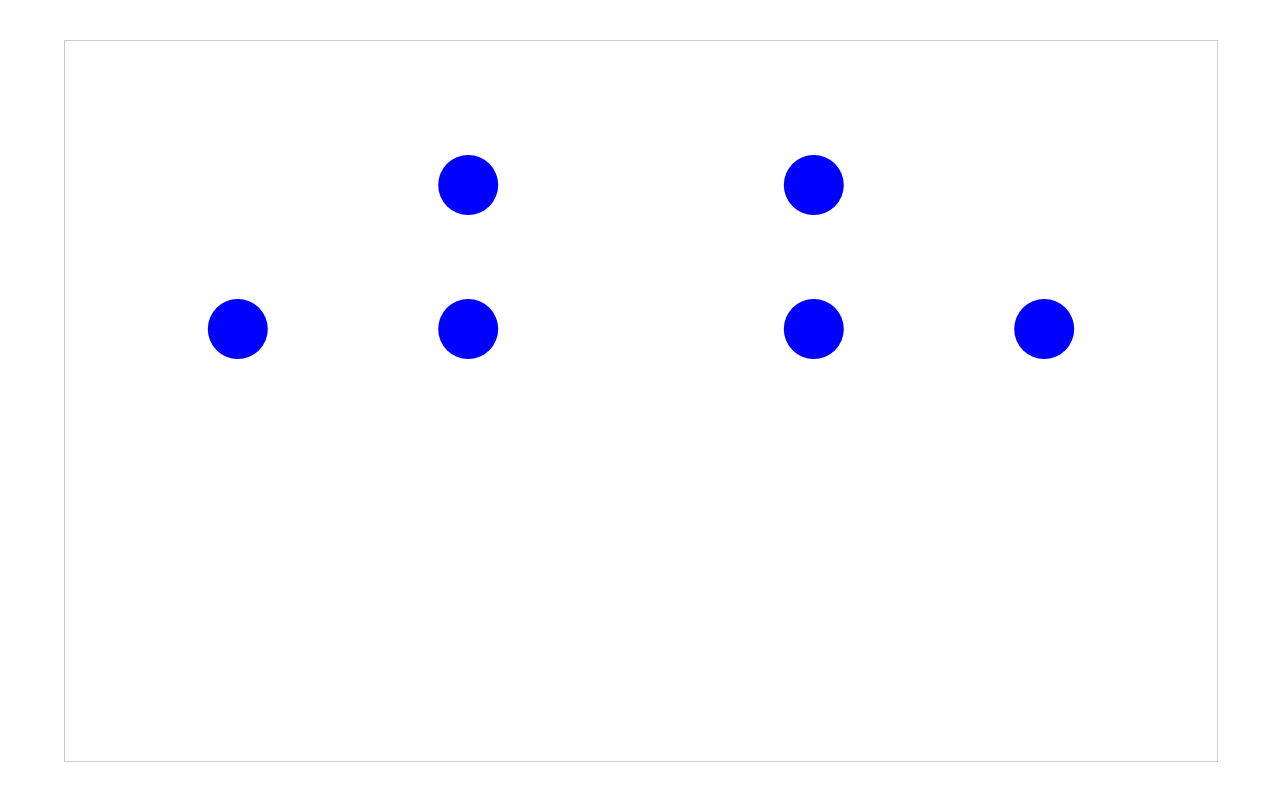
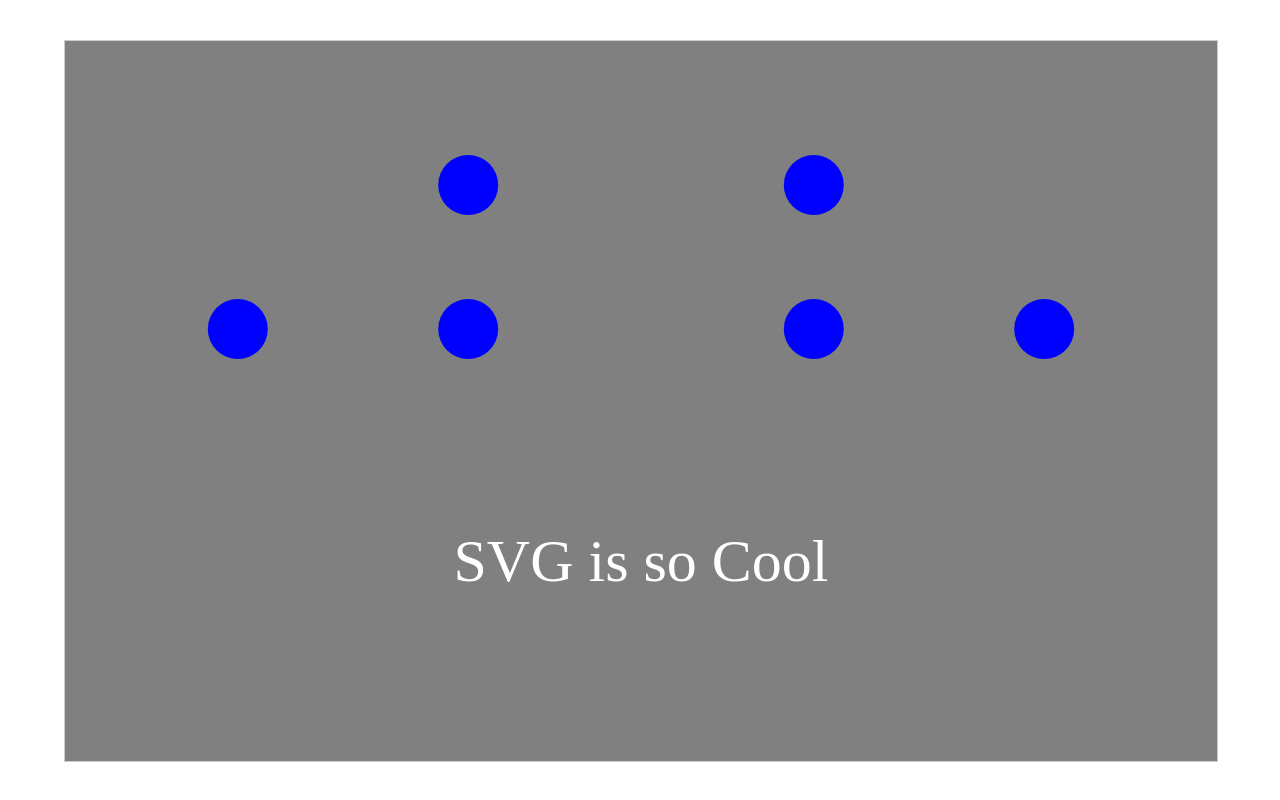
Before and after one commit to glass-bead-labs/JSBiReach, a plain HTML site: page svg/index.html in a window 1280 px wide. Drawn offline with Linux system fonts and the light colour scheme.

Commit message:
Cleaning up a bit, make text visible

```diff
--- a/svg/index.html
+++ b/svg/index.html
@@ -6,14 +6,14 @@
 
     <style type="text/css">
       svg {
-        display:block;
-        border:1px solid #ccc;
-        position:absolute;
-        top:5%;
-        left:5%;
-        width:90%;
-        height:90%;
-        background:#fff;
+        display: block;
+        border: 1px solid #ccc;
+        position: absolute;
+        top:  5%;
+        left: 5%;
+        width:  90%;
+        height: 90%;
+        background: gray;
       }
 
       circle { fill: blue; r: 30; }
```
